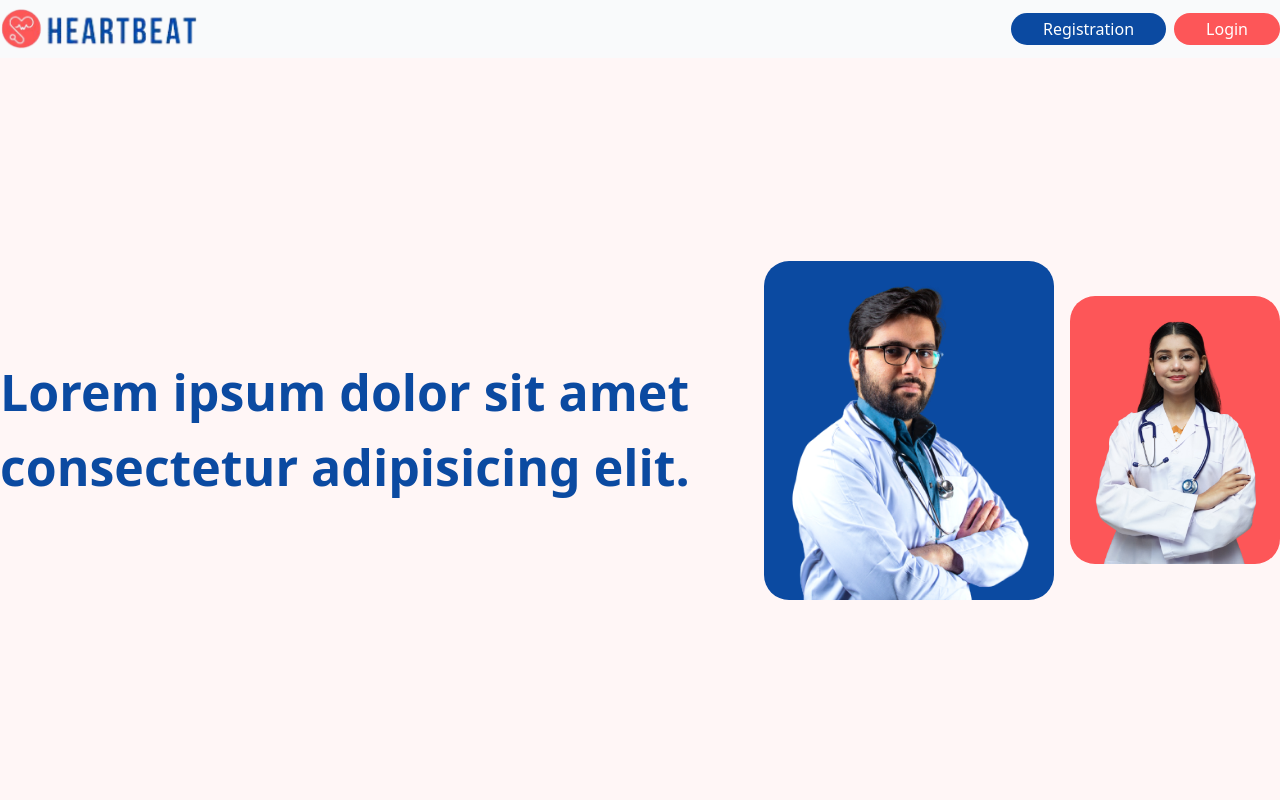
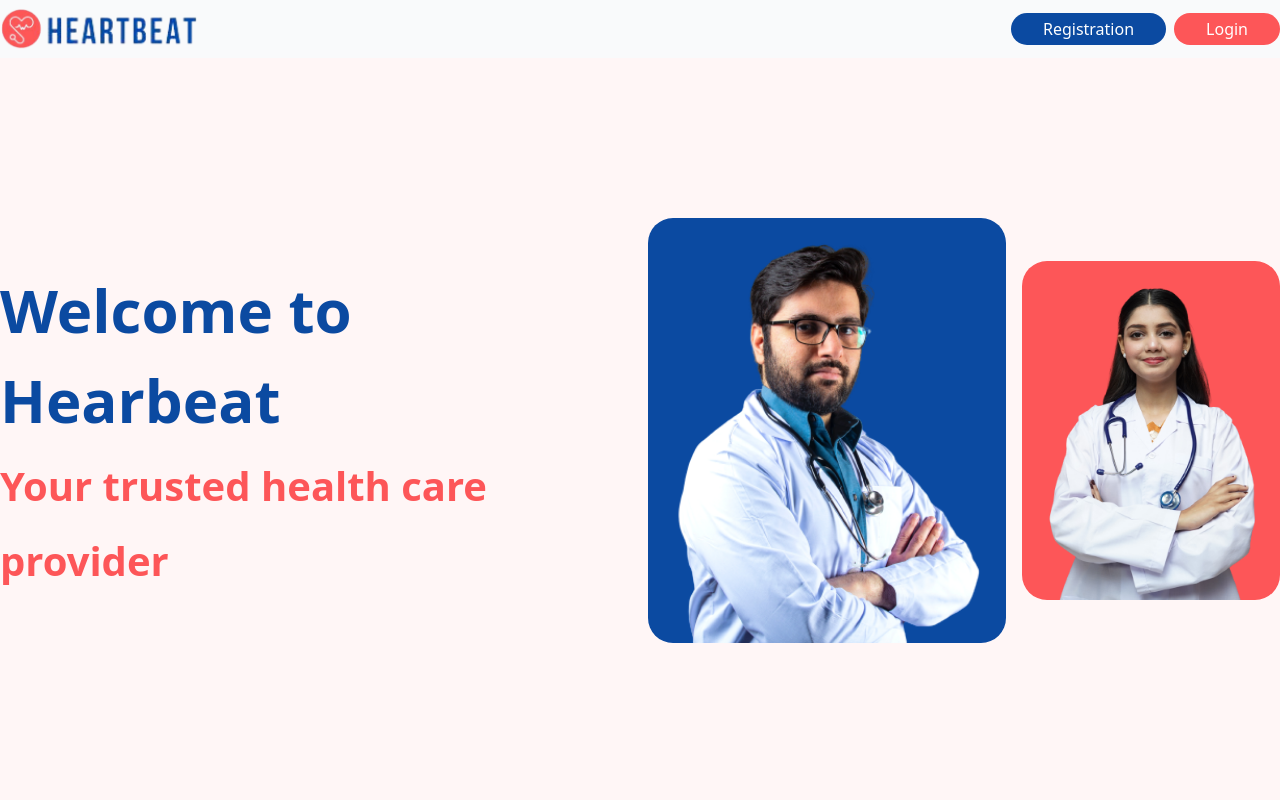
Before and after one commit to ZiadAbdulBari/heartbeat-frontend-v2, a Next.js app: page / in a window 1280 px wide. Shown: the top 800 px of the page. Built offline with nearby package versions, Linux system fonts and the light colour scheme; no server answers.

Commit message:
banner text changed

```diff
--- a/components/Banner/Banner.tsx
+++ b/components/Banner/Banner.tsx
@@ -7,11 +7,13 @@ const Banner = () => {
     <div className="flex items-center h-[93vh] w-full bg-red/[0.05]">
       <div className="container mx-auto">
         <div className="flex items-center gap-4">
-                <div>
+          <div className="w-[50%]">
             <h1 className="text-blue font-semibold text-[50px]">
-                    Lorem ipsum dolor sit amet consectetur adipisicing elit.
+              <span className="font-bold text-[60px]">Welcome to Hearbeat</span>{" "}
+              <br /> <span className="font-bold text-[40px] text-red">Your trusted health care provider</span>
             </h1>
           </div>
+          <div className="w-[50%] flex gap-4 items-center">
             <div>
               <div className="bg-blue px-[20px] pt-[20px] rounded-[25px]">
                 <Image src={doctor1} alt="Doctor Image" width={500} />
@@ -19,7 +21,8 @@ const Banner = () => {
             </div>
             <div>
               <div className="bg-red px-[20px] pt-[20px] rounded-[25px]">
-                        <Image src={doctor2} alt="Doctor Image" width={350}/>
+                <Image src={doctor2} alt="Doctor Image" width={350} />
+              </div>
             </div>
           </div>
         </div>
```
Lines whose indentation alone changed are shown as unchanged.
